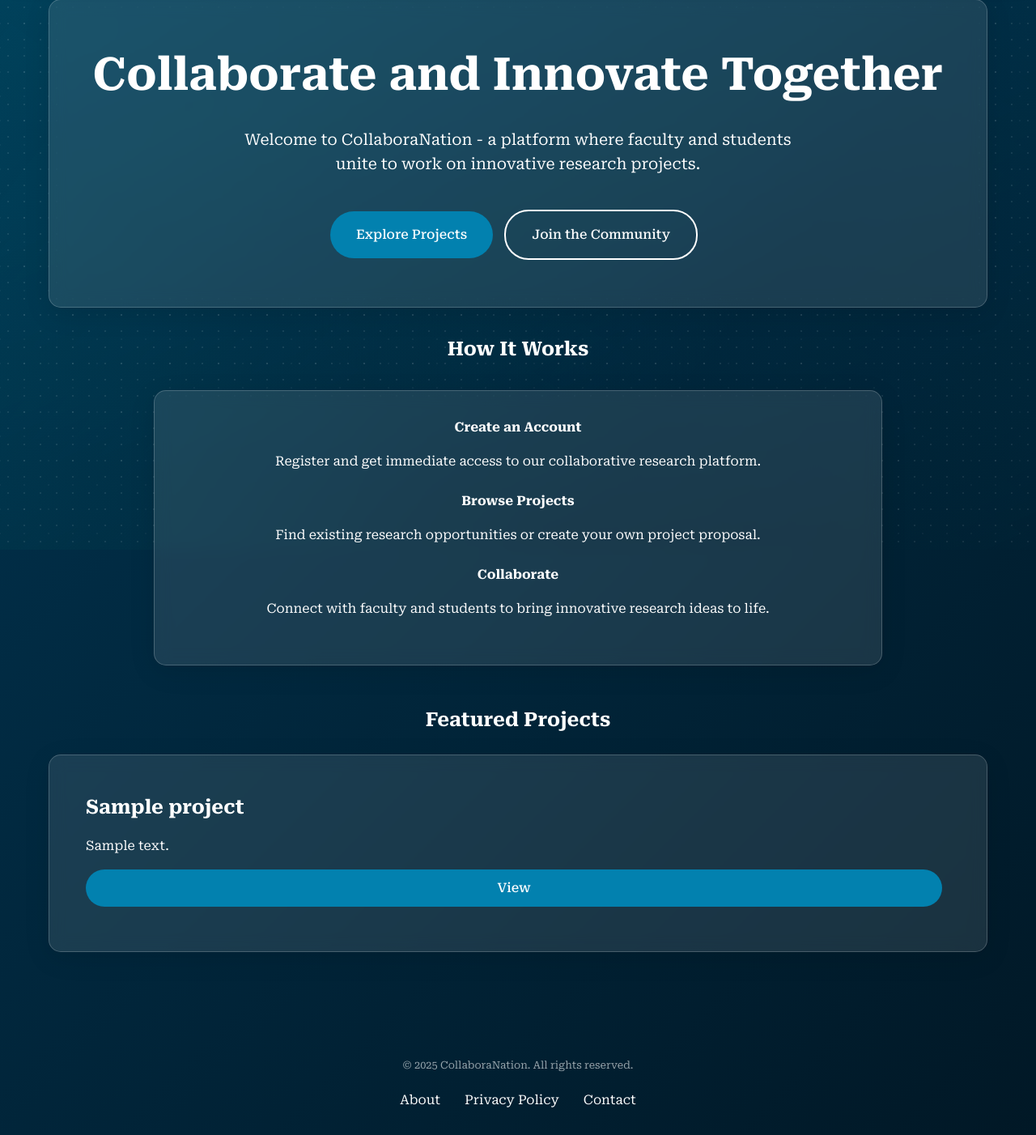
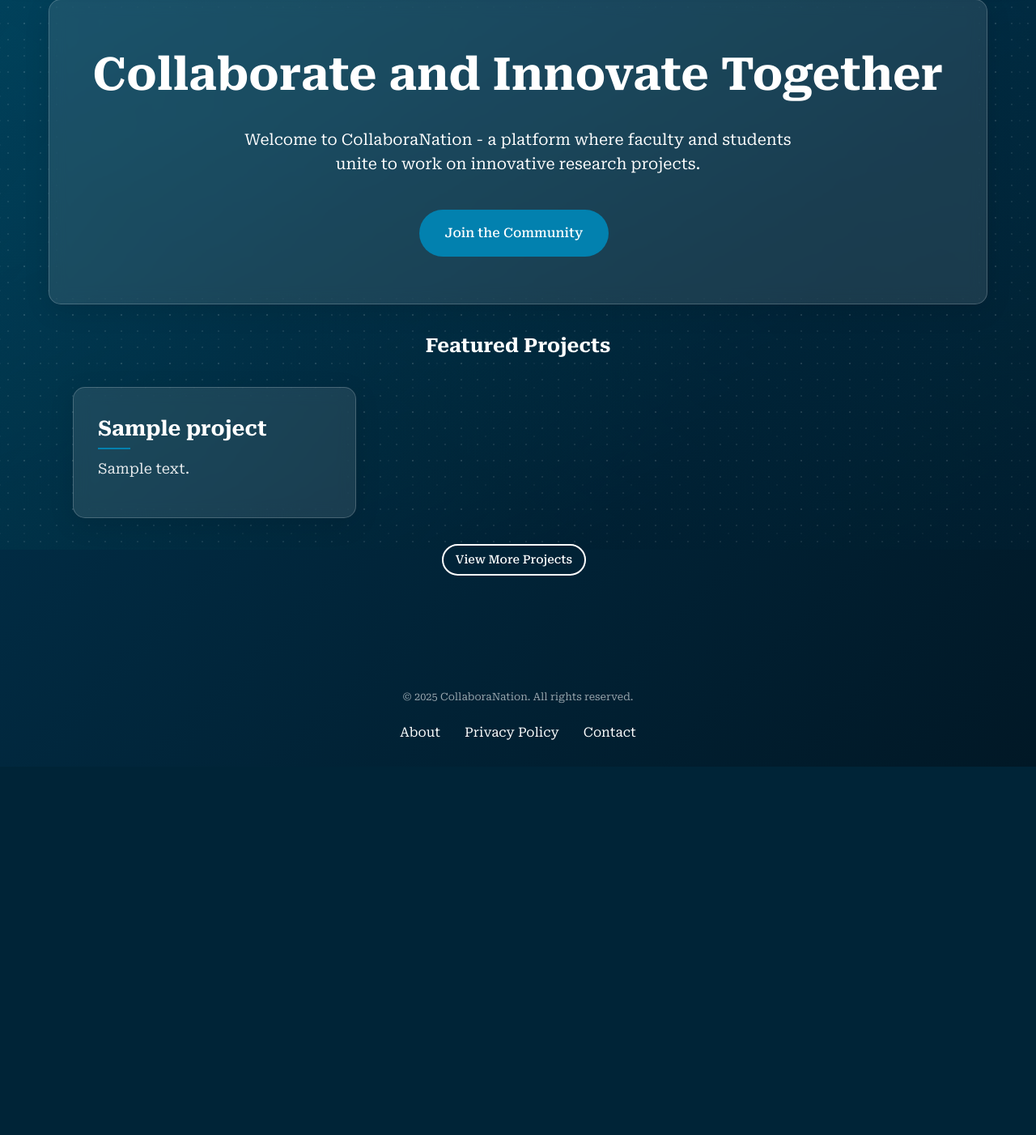
Before and after one commit to zackychan97/CIS375_Spring2025_Project1, a PHP site: page / in a window 1280 px wide. Shown: the part 121-1523 px from the top of the page at 81% size. After the commit the page ends 1068 px from the top, so only its background shows below. Run offline with PHP 8.4, Linux system fonts and the light colour scheme; tables that the repository leaves empty or names only in its code hold one stand-in row (values such as "Sample post").

Commit message:
Should be good to merge.

```diff
--- a/add_project.php
+++ b/add_project.php
@@ -33,7 +33,7 @@ include "includes/header.php";
             <input type="email" class="form-control" name="faculty_email" id="faculty_email" required>
         </div>
 
-        <button type="submit" class="btn btn-primary">Add Project</button>
+        <button type="submit" class="btn btn-secondary">Add Project</button>
     </form>
 </div>
 
--- a/assets/style.css
+++ b/assets/style.css
@@ -79,6 +79,28 @@ body::after {
   border: 1px solid var(--glass-border);
   border-radius: 15px;
   box-shadow: 0 8px 32px 0 var(--glass-shadow);
+  transition: var(--transition);
+}
+
+.glass:hover {
+  border-color: var(--secondary-color);
+  box-shadow: 0 12px 28px 0 rgba(0, 0, 0, 0.15);
+}
+
+/* Exception for navbar and other fixed elements that shouldn't have hover effects */
+.navbar.glass:hover,
+.alert.glass:hover,
+.pagination-link.glass:hover {
+  border-color: var(--glass-border);
+  box-shadow: 0 8px 32px 0 var(--glass-shadow);
+}
+
+/* Clickable glass elements should have a transform effect too */
+a.glass:hover,
+.card.glass:hover,
+.project-card.glass:hover,
+.form-container.glass:hover {
+  transform: translateY(-5px);
 }
 
 /* Typography */
@@ -992,3 +1014,171 @@ select option {
   background-color: #ffffff; /* fallback for native dropdown */
   color: #000000;
 }
+
+/* Featured Projects */
+.featured-projects-container {
+  display: grid;
+  grid-template-columns: 1fr;
+  gap: 25px;
+  margin: 0 auto;
+  max-width: 1100px;
+}
+
+.featured-project-card {
+  position: relative;
+  background: var(--glass-bg);
+  backdrop-filter: blur(10px);
+  -webkit-backdrop-filter: blur(10px);
+  border: 1px solid var(--glass-border);
+  border-radius: 15px;
+  box-shadow: 0 8px 32px 0 var(--glass-shadow);
+  overflow: hidden;
+  transition: var(--transition);
+  height: 100%;
+  display: block;
+  text-decoration: none;
+}
+
+.featured-project-card:hover {
+  transform: translateY(-5px);
+  box-shadow: 0 12px 28px 0 rgba(0, 0, 0, 0.15);
+  border-color: var(--secondary-color);
+}
+
+.featured-project-content {
+  padding: 30px;
+  height: 100%;
+  display: flex;
+  flex-direction: column;
+}
+
+.featured-project-title {
+  font-size: 1.6rem;
+  margin-bottom: 15px;
+  color: var(--light-color);
+  position: relative;
+  display: inline-block;
+}
+
+.featured-project-title::after {
+  content: '';
+  position: absolute;
+  bottom: -5px;
+  left: 0;
+  width: 40px;
+  height: 2px;
+  background: var(--secondary-color);
+  transition: var(--transition);
+}
+
+.featured-project-card:hover .featured-project-title::after {
+  width: 100%;
+}
+
+.featured-project-description {
+  font-size: 1.1rem;
+  line-height: 1.6;
+  color: var(--light-color);
+  opacity: 0.9;
+}
+
+.featured-empty-state {
+  text-align: center;
+  padding: 60px 30px;
+  background: var(--glass-bg);
+  border-radius: 15px;
+  border: 1px solid var(--glass-border);
+}
+
+.featured-empty-state p {
+  font-size: 1.2rem;
+  margin-bottom: 0;
+  opacity: 0.8;
+}
+
+.btn-sm {
+  padding: 6px 15px;
+  font-size: 0.9rem;
+}
+
+/* Media queries for featured projects */
+@media (min-width: 768px) {
+  .featured-projects-container {
+    grid-template-columns: repeat(2, 1fr);
+  }
+}
+
+@media (min-width: 992px) {
+  .featured-projects-container {
+    grid-template-columns: repeat(3, 1fr);
+  }
+}
+
+/* Dashboard Project Cards */
+.dashboard-project-card {
+  position: relative;
+  backdrop-filter: blur(10px);
+  -webkit-backdrop-filter: blur(10px);
+  border: 1px solid var(--glass-border);
+  border-radius: 15px;
+  box-shadow: 0 8px 32px 0 var(--glass-shadow);
+  overflow: hidden;
+  transition: var(--transition);
+  height: 100%;
+  display: block;
+  text-decoration: none;
+  padding: 2px;
+}
+
+.dashboard-project-card:hover {
+  transform: translateY(-5px);
+  box-shadow: 0 12px 28px 0 rgba(0, 0, 0, 0.15);
+  border-color: var(--secondary-color);
+}
+
+.dashboard-project-card .card-content {
+  padding: 25px;
+  height: 100%;
+  display: flex;
+  flex-direction: column;
+}
+
+.dashboard-project-card .card-title {
+  font-size: 1.4rem;
+  margin-bottom: 15px;
+  color: var(--light-color);
+  position: relative;
+  display: inline-block;
+}
+
+.dashboard-project-card .card-title::after {
+  content: '';
+  position: absolute;
+  bottom: -5px;
+  left: 0;
+  width: 40px;
+  height: 2px;
+  background: var(--secondary-color);
+  transition: var(--transition);
+}
+
+.dashboard-project-card:hover .card-title::after {
+  width: 100%;
+}
+
+.dashboard-project-card .card-text {
+  font-size: 1rem;
+  line-height: 1.5;
+  color: var(--light-color);
+  opacity: 0.9;
+  flex-grow: 1;
+}
+
+.dashboard-project-card .project-meta {
+  display: flex;
+  justify-content: space-between;
+  margin-top: 15px;
+  font-size: 0.9rem;
+  color: var(--light-color);
+  opacity: 0.8;
+}
--- a/index.php
+++ b/index.php
@@ -14,59 +14,35 @@ $featuredProjects = mysqli_fetch_all($featuredResult, MYSQLI_ASSOC);
         <h1 class="display-4">Collaborate and Innovate Together</h1>
         <p class="lead">Welcome to CollaboraNation - a platform where faculty and students unite to work on innovative research projects.</p>
         <div class="d-flex justify-content-center gap-3 mt-3">
-            <a class="btn btn-secondary px-4 py-2" href="projects.php" role="button">Explore Projects</a>
-            <a class="btn btn-outline px-4 py-2" href="login.php" role="button">Join the Community</a>
+            <a class="btn btn-secondary px-4 py-2" href="login.php" role="button">Join the Community</a>
         </div>
     </div>
 
-    <!-- How It Works -->
+    <!-- Featured Projects -->
     <section class="mb-5">
-        <h2 class="text-center mb-4">How It Works</h2>
-        <div class="how-it-works-container glass py-4 px-4">
-            <div class="row text-center">
-                <div class="col-md-4 mb-3">
-                    <h4>Create an Account</h4>
-                    <p>Register and get immediate access to our collaborative research platform.</p>
+        <h2 class="text-center mb-4">Featured Projects</h2>
+        <div class="featured-projects-container">
+            <?php if (!empty($featuredProjects)): ?>
+                <?php foreach ($featuredProjects as $project): ?>
+                    <a href="project.php?id=<?= $project['id'] ?>" class="featured-project-card">
+                        <div class="featured-project-content">
+                            <h3 class="featured-project-title"><?= htmlspecialchars($project['title']) ?></h3>
+                            <p class="featured-project-description">
+                                <?= substr(htmlspecialchars($project['description']), 0, 200) ?>
+                                <?= strlen($project['description']) > 200 ? '...' : '' ?>
+                            </p>
+                        </div>
+                    </a>
+                <?php endforeach; ?>
+            <?php else: ?>
+                <div class="featured-empty-state">
+                    <p>No featured projects available at this time.</p>
                 </div>
-                <div class="col-md-4 mb-3">
-                    <h4>Browse Projects</h4>
-                    <p>Find existing research opportunities or create your own project proposal.</p>
-                </div>
-                <div class="col-md-4 mb-3">
-                    <h4>Collaborate</h4>
-                    <p>Connect with faculty and students to bring innovative research ideas to life.</p>
-                </div>
-            </div>
+            <?php endif; ?>
+        </div>
+        <div class="text-center mt-4">
+            <a href="projects.php" class="btn btn-outline btn-sm">View More Projects</a>
         </div>
     </section>
 
-
-<!-- Featured Projects -->
-<section class="mb-5">
-    <h2 class="text-center mb-3">Featured Projects</h2>
-    <div class="row justify-content-center">
-        <?php if (!empty($featuredProjects)): ?>
-            <?php foreach ($featuredProjects as $project): ?>
-                <div class="col-sm-12 col-md-6 col-lg-4 mb-3">
-                    <div class="card glass project-card h-100 p-2 small">
-                        <div class="card-body d-flex flex-column">
-                            <h6 class="card-title mb-2"><?= htmlspecialchars($project['title']) ?></h6>
-                            <p class="card-text mb-2">
-                                <?= substr(htmlspecialchars($project['description']), 0, 600) ?>
-                                <?= strlen($project['description']) > 600 ? '...' : '' ?>
-                            </p>
-                            <a href="project.php?id=<?= $project['id'] ?>" class="btn btn-sm btn-secondary mt-auto">View</a>
-                        </div>
-                    </div>
-                </div>
-            <?php endforeach; ?>
-        <?php else: ?>
-            <div class="col-12 text-center">
-                <p class="text-muted">No featured projects available at this time.</p>
-            </div>
-        <?php endif; ?>
-    </div>
-</section>
-
-
 <?php include "includes/footer.php"; ?>
--- a/login.php
+++ b/login.php
@@ -13,7 +13,7 @@
 				<input type="password" class="form-control" id="password" name="password" placeholder="Enter your password" required>
 			</div>
 			<div class="text-center mt-4">
-				<button type="submit" class="btn btn-primary">Login</button>
+				<button type="submit" class="btn btn-secondary">Login</button>
 			</div>
 		</form>
 		<p class="text-center mt-3">Don't have an account? <a href="register.php">Register here</a>.</p>
--- a/register.php
+++ b/register.php
@@ -38,7 +38,7 @@
                 </div>
             </div>
             <div class="text-center mt-4">
-                <button type="submit" class="btn btn-primary">Register</button>
+                <button type="submit" class="btn btn-secondary">Register</button>
             </div>
         </form>
         <p class="text-center mt-3">Already have an account? <a href="login.php">Login here</a>.</p>
```
Also changed, not shown: dashboard.php (+8 -11 lines), upload.php (+14 -10 lines).
